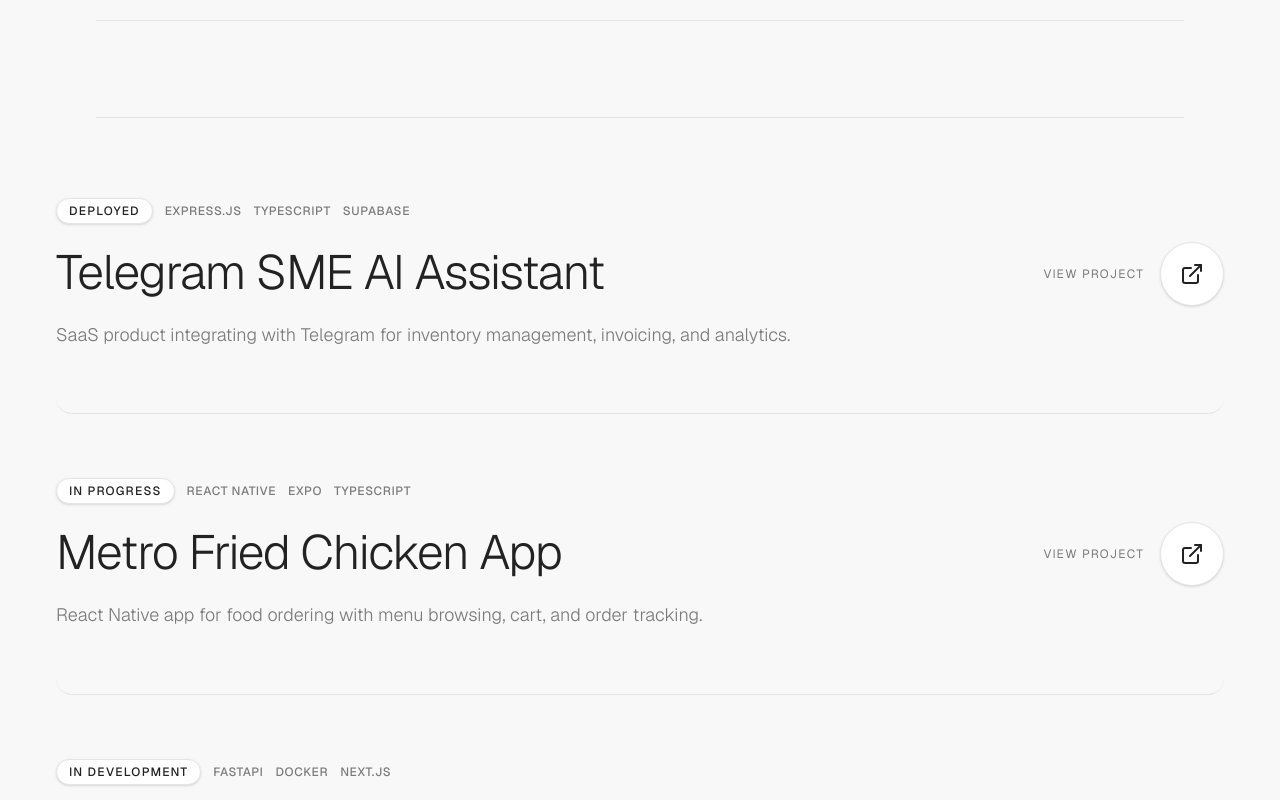
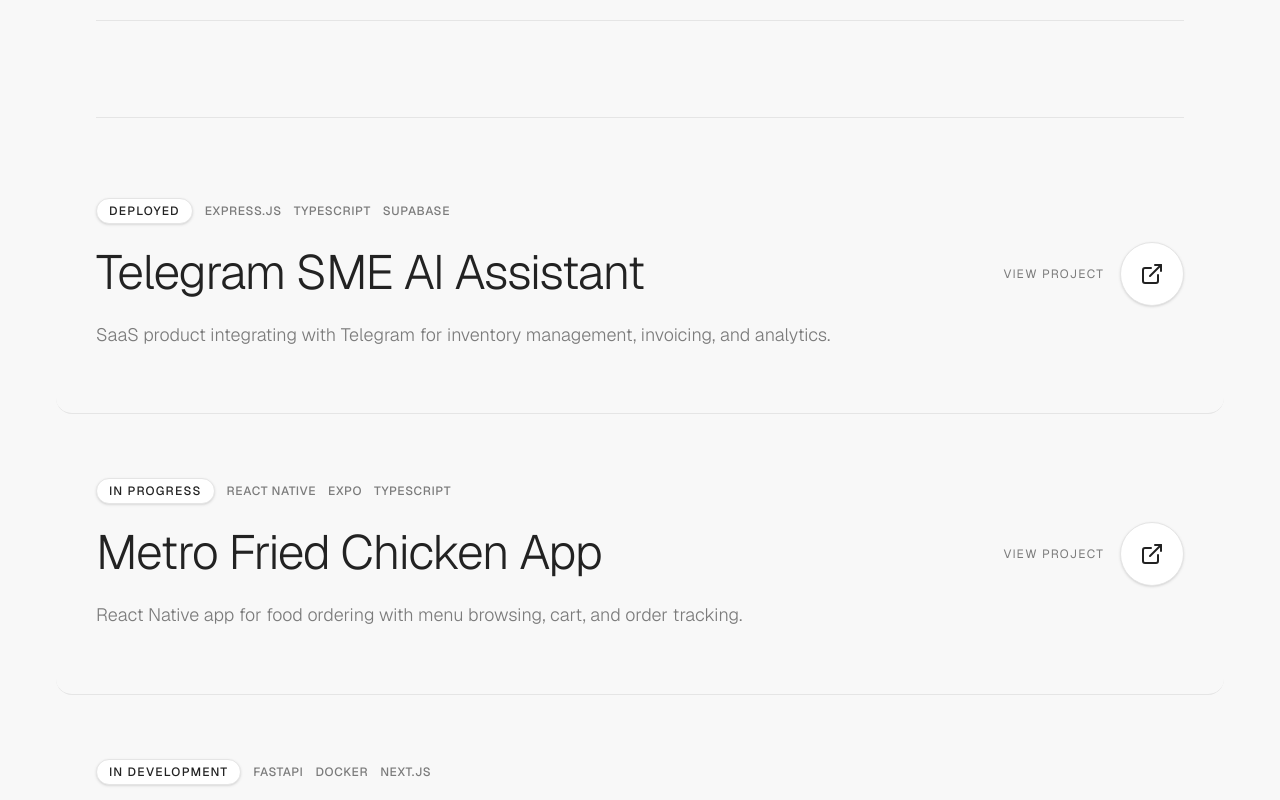
Before and after one commit to DevMubzly/porfolio, a Next.js app: page / in a window 1280 px wide. Shown: the part 2220-3020 px from the top of the page. Built offline with nearby package versions, Linux system fonts and the light colour scheme.

Commit message:
fix(projects): adjust padding and add shadow effect on project items for improved aesthetics

```diff
--- a/src/components/ProjectsSection.tsx
+++ b/src/components/ProjectsSection.tsx
@@ -74,7 +74,7 @@
                 viewport={{ once: true }}
                 transition={{ duration: 0.6, delay: index * 0.1 }}
               >
-                <div className="group relative flex flex-col lg:flex-row justify-between lg:items-center py-12 lg:py-16 border-b border-[#E5E5E5] gap-8 transition-colors duration-500 hover:bg-white rounded-2xl md:-mx-6 lg:-mx-10 hover:px-6 lg:hover:px-10">
+                <div className="group relative flex flex-col lg:flex-row justify-between lg:items-center py-12 lg:py-16 px-4 md:px-6 lg:px-10 border-b border-[#E5E5E5] gap-8 transition-all duration-500 hover:bg-white hover:shadow-[0_8px_30px_rgb(0,0,0,0.04)] rounded-2xl md:-mx-6 lg:-mx-10">
                   {/* Left Column: Details */}
                   <div className="flex flex-col flex-1 max-w-3xl space-y-6 z-10">
                     <div className="flex flex-wrap items-center gap-3">
```
